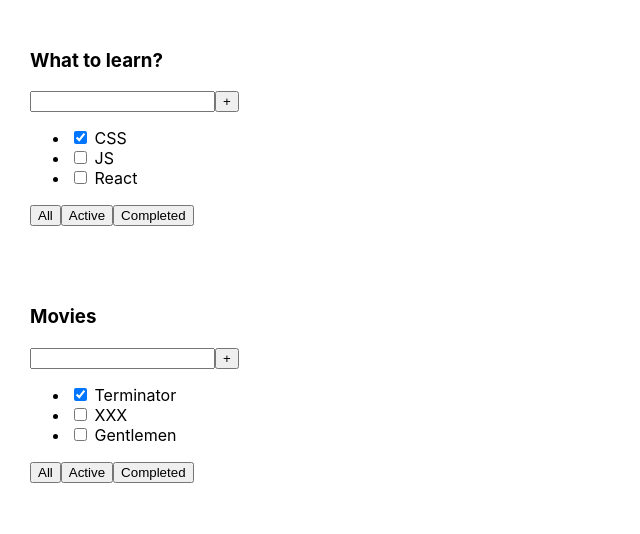
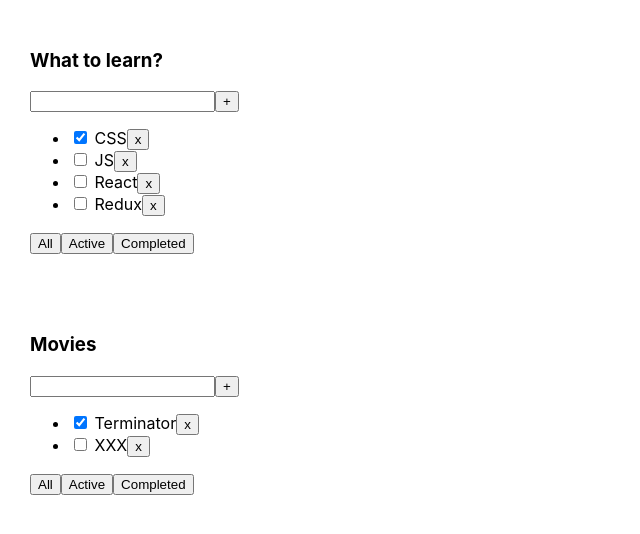
Before and after one commit to RomanAlxndrvch/TODO_List-Secondary, a React (Create React App) app: page / in a window 1280 px wide. Shown: the top 534 px of the page, without its empty margins (0-640 px from the left). Built offline with nearby package versions, Linux system fonts and the light colour scheme.

Commit message:
Some changes

```diff
--- a/src/App.tsx
+++ b/src/App.tsx
@@ -9,12 +9,12 @@ function App() {
         {id: 1, title: 'CSS', isDone: true},
         {id: 2, title: 'JS', isDone: false},
         {id: 3, title: 'React', isDone: false},
+        {id: 4, title: 'Redux', isDone: false},
     ]
 
     let tasks2: Array<TaskType> = [
         {id: 1, title: 'Terminator', isDone: true},
         {id: 2, title: 'XXX', isDone: false},
-        {id: 3, title: 'Gentlemen', isDone: false},
     ]
 
 
--- a/src/List.tsx
+++ b/src/List.tsx
@@ -13,6 +13,7 @@ type PropsType = {
 
 export function List(props: PropsType) {
 
+
     return (
         <div className="App">
             <div>
@@ -22,12 +23,18 @@ export function List(props: PropsType) {
                     <button>+</button>
                 </div>
                 <ul>
-                    <li><input type="checkbox" checked={props.tasks[0].isDone}/> <span>{props.tasks[0].title}</span>
-                    </li>
-                    <li><input type="checkbox" checked={props.tasks[1].isDone}/> <span>{props.tasks[1].title}</span>
-                    </li>
-                    <li><input type="checkbox" checked={props.tasks[2].isDone}/> <span>{props.tasks[2].title}</span>
-                    </li>
+                    {
+                        props.tasks.map((e, index) => {
+                                return <li key={e.id}>
+                                    <input type="checkbox" checked={e.isDone}/> <span>{e.title}</span>
+                                    <button onClick={() => {
+                                        console.log(e.id)
+                                    }}>x
+                                    </button>
+                                </li>
+                            }
+                        )
+                    }
                 </ul>
                 <div>
                     <button>All</button>
```
